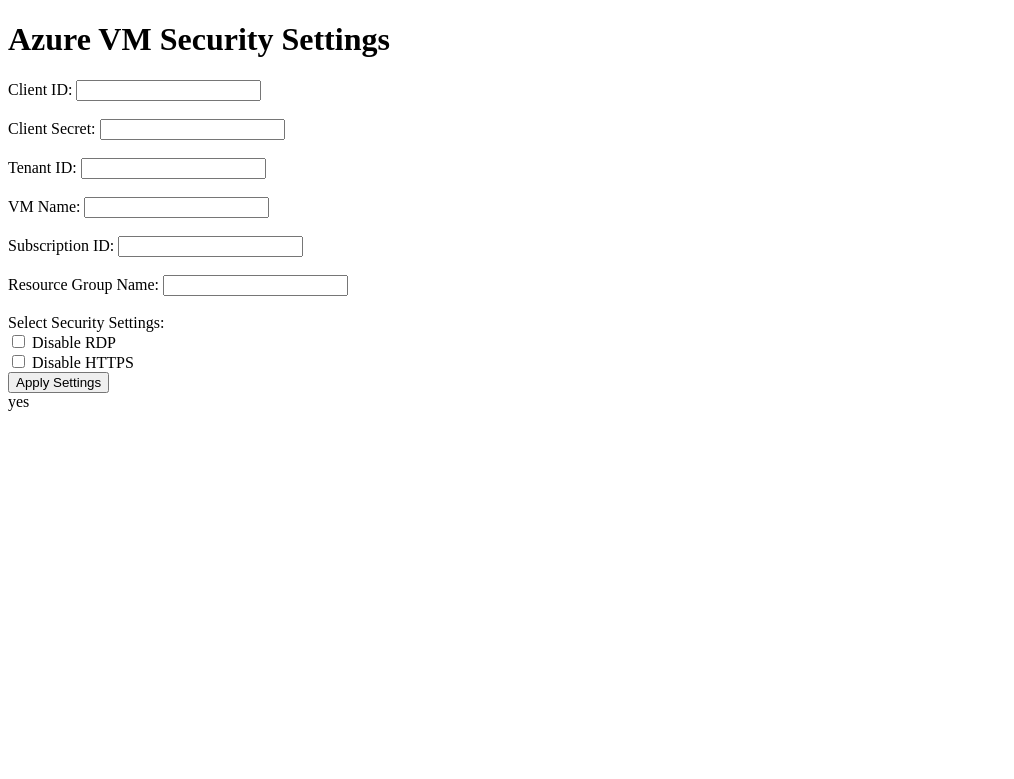
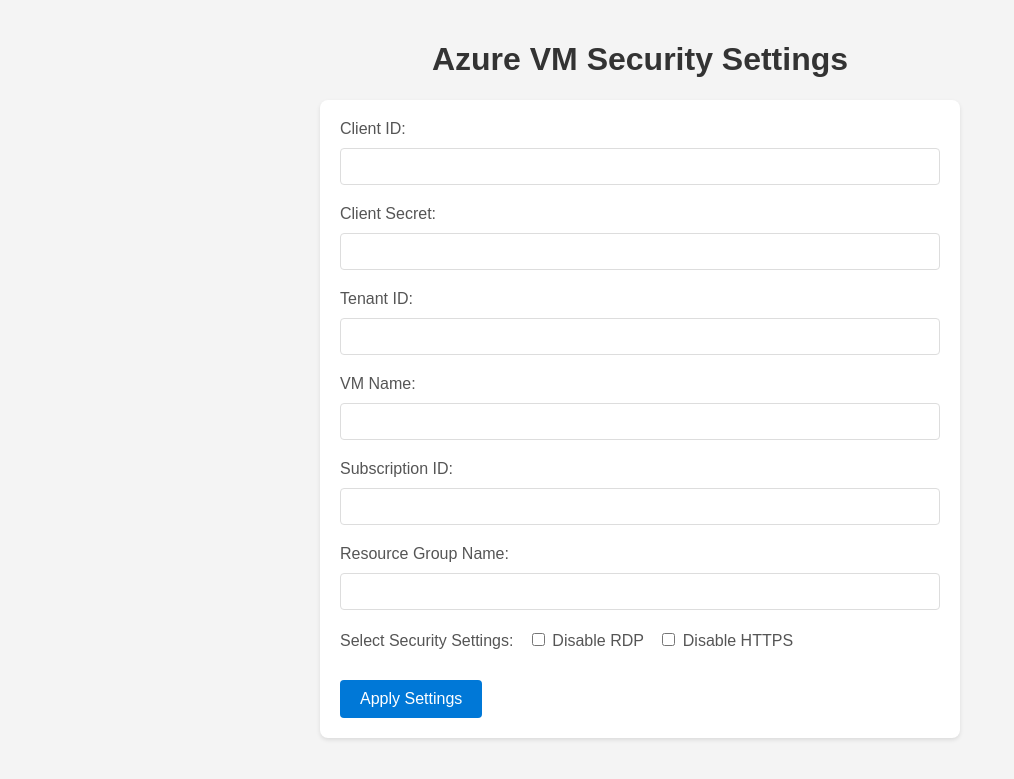
Before and after one commit to AllnOneAutomation/azure-python, a Flask app: page / in a window 1280 px wide. Shown: the top 779 px of the page, without its empty margins (0-1014 px from the left). Run offline with Flask 3, Linux system fonts and the light colour scheme.

Commit message:
Update index.html

```diff
--- a/azure_scripts/Python-CyberSecurity/Templates/index.html
+++ b/azure_scripts/Python-CyberSecurity/Templates/index.html
@@ -1,39 +1,98 @@
 <!DOCTYPE html>
 <html lang="ENG">
 <head>
+    <meta charset="UTF-8">
+    <meta name="viewport" content="width=device-width, initial-scale=1.0">
     <title>Azure VM Security Settings</title>
+    <style>
+        body {
+            font-family: Arial, sans-serif;
+            background-color: #f4f4f4;
+            margin: 0;
+            padding: 20px;
+        }
+        h1 {
+            color: #333;
+            text-align: center;
+        }
+        form {
+            background-color: #fff;
+            max-width: 600px;
+            margin: 20px auto;
+            padding: 20px;
+            border-radius: 8px;
+            box-shadow: 0 2px 4px rgba(0, 0, 0, 0.1);
+        }
+        label {
+            display: block;
+            margin-bottom: 10px;
+            color: #555;
+        }
+        input[type="text"],
+        input[type="password"] {
+            width: 100%;
+            padding: 10px;
+            margin-bottom: 20px;
+            border: 1px solid #ddd;
+            border-radius: 4px;
+            box-sizing: border-box;
+        }
+        input[type="submit"] {
+            background-color: #0078d7;
+            color: #fff;
+            padding: 10px 20px;
+            border: none;
+            border-radius: 4px;
+            cursor: pointer;
+            font-size: 16px;
+        }
+        input[type="submit"]:hover {
+            background-color: #0056a3;
+        }
+        .checkbox-group {
+            margin-bottom: 20px;
+        }
+        .checkbox-group label {
+            display: inline-block;
+            margin-right: 10px;
+        }
+    </style>
 </head>
 <body>
     <h1>Azure VM Security Settings</h1>
     <form method="POST" action="/apply_settings">
         <label for="client_id">Client ID:</label>
-        <input type="text" id="client_id" name="client_id" required><br><br>
+        <input type="text" id="client_id" name="client_id" required>
 
         <label for="client_secret">Client Secret:</label>
-        <input type="password" id="client_secret" name="client_secret" required><br><br>
+        <input type="password" id="client_secret" name="client_secret" required>
 
         <label for="tenant_id">Tenant ID:</label>
-        <input type="text" id="tenant_id" name="tenant_id" required><br><br>
+        <input type="text" id="tenant_id" name="tenant_id" required>
 
         <label for="vm_name">VM Name:</label>
-        <input type="text" id="vm_name" name="vm_name" required><br><br>
+        <input type="text" id="vm_name" name="vm_name" required>
 
         <label for="subscription_id">Subscription ID:</label>
-        <input type="text" id="subscription_id" name="subscription_id" required><br><br>
+        <input type="text" id="subscription_id" name="subscription_id" required>
 
         <label for="resource_group_name">Resource Group Name:</label>
-        <input type="text" id="resource_group_name" name="resource_group_name" required><br><br>
+        <input type="text" id="resource_group_name" name="resource_group_name" required>
 
         <!-- Checkboxes for selecting settings -->
-        <label>Select Security Settings:</label><br>
-        <label>
-            <input type="checkbox" name="settings" value="disablerdp">
-        </label> Disable RDP<br>
-        <label>
-            <input type="checkbox" name="settings" value="disablehttps">
-        </label> Disable HTTPS<br>
+        <div class="checkbox-group">
+            <label>Select Security Settings:</label>
+            <label>
+                <input type="checkbox" name="settings" value="disablerdp">
+                Disable RDP
+            </label>
+            <label>
+                <input type="checkbox" name="settings" value="disablehttps">
+                Disable HTTPS
+            </label>
+        </div>
 
         <input type="submit" value="Apply Settings">
-    </form>yes
+    </form>
 </body>
 </html>
```
